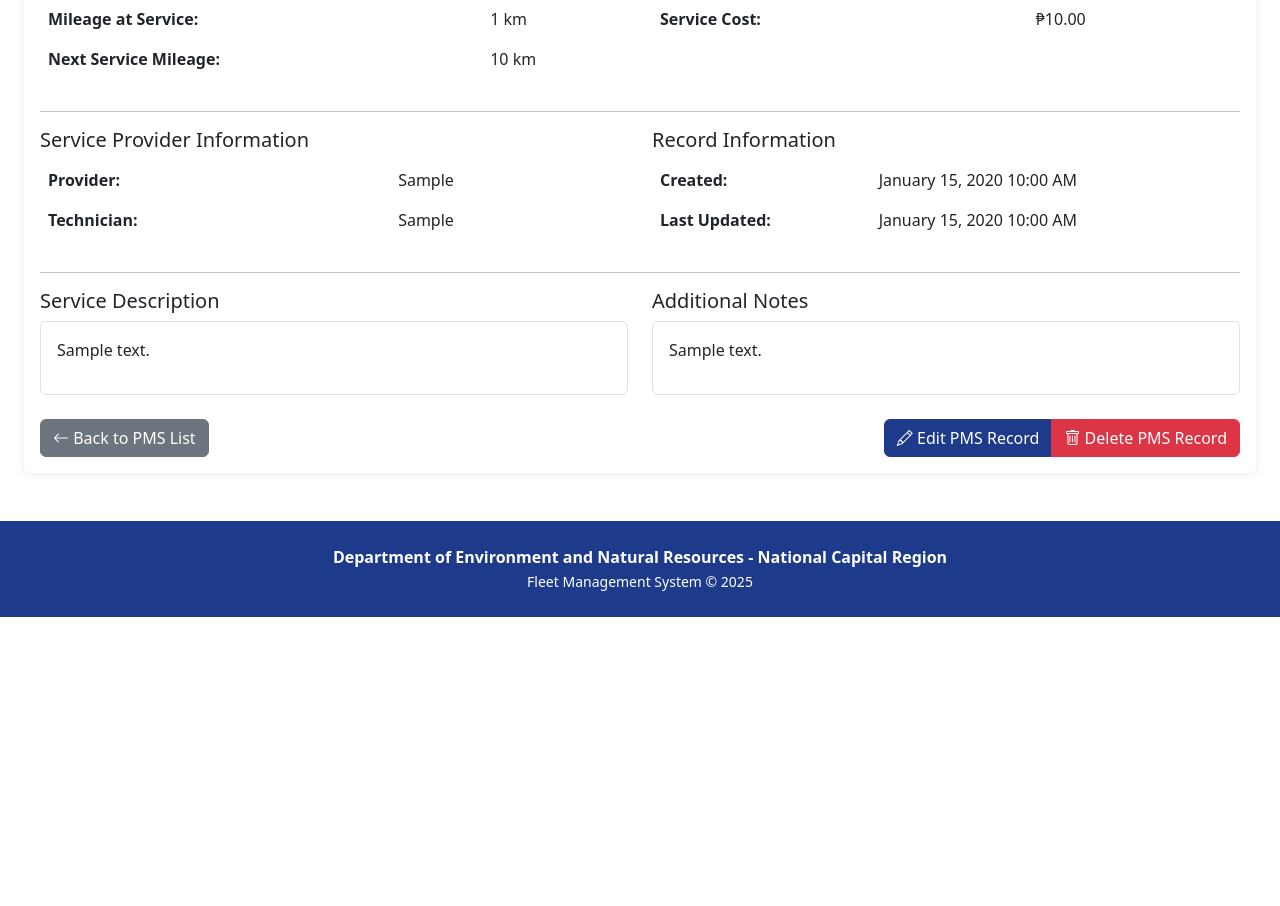
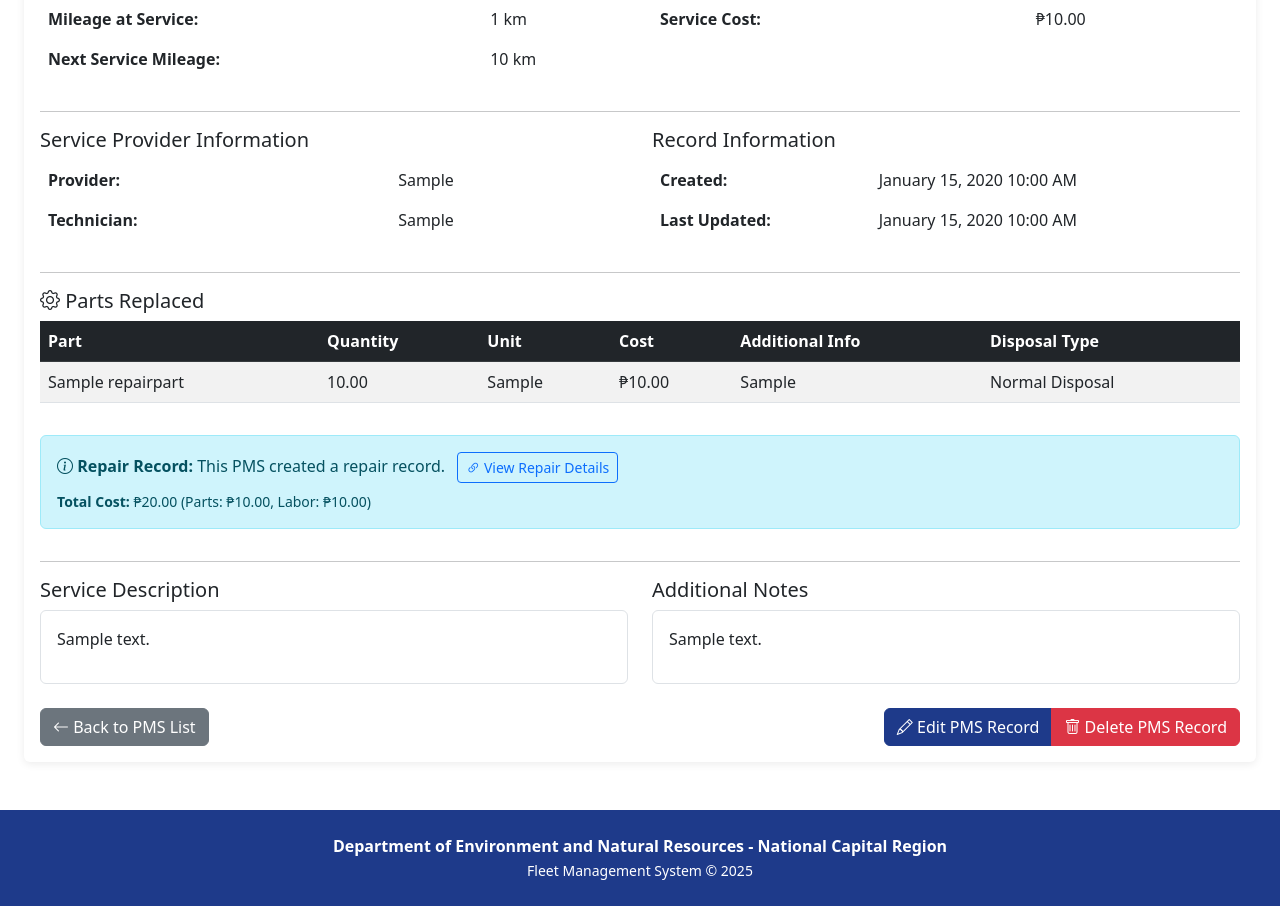
Before and after one commit to cursorprojects/DENR_NCR_FMS, a Django app: page /fleet/pms/1/ in a window 1280 px wide. Shown: the part 439-1345 px from the top of the page. Before the commit the page ends 1056 px from the top, so only its background shows below. Run offline with Django 4.2, Linux system fonts and the light colour scheme; a user stored in the database is signed in; tables that the repository leaves empty hold one stand-in row (values such as "Sample post"); parts of the project's set-up code (start-up, migrations or seed data) failed here and were passed over.

Commit message:
added pms

```diff
--- a/templates/core/pms_detail.html
+++ b/templates/core/pms_detail.html
@@ -167,6 +167,61 @@
                         </div>
                     </div>
 
+                    <!-- Parts Replaced and Repair Record -->
+                    {% if pms.repair %}
+                    <hr>
+                    <div class="row">
+                        <div class="col-12">
+                            <h5><i class="bi bi-gear"></i> Parts Replaced</h5>
+                            <div class="table-responsive">
+                                <table class="table table-striped table-hover">
+                                    <thead class="table-dark">
+                                        <tr>
+                                            <th>Part</th>
+                                            <th>Quantity</th>
+                                            <th>Unit</th>
+                                            <th>Cost</th>
+                                            <th>Additional Info</th>
+                                            <th>Disposal Type</th>
+                                        </tr>
+                                    </thead>
+                                    <tbody>
+                                        {% for part_item in pms.repair.part_items.all %}
+                                        <tr>
+                                            <td>{{ part_item.part.name|default:"-" }}</td>
+                                            <td>{{ part_item.quantity|floatformat:2 }}</td>
+                                            <td>{{ part_item.unit|default:"-" }}</td>
+                                            <td>{{ part_item.cost|currency }}</td>
+                                            <td>{{ part_item.additional_info|default:"-" }}</td>
+                                            <td>{{ part_item.get_disposal_type_display }}</td>
+                                        </tr>
+                                        {% empty %}
+                                        <tr>
+                                            <td colspan="6" class="text-center text-muted">No parts replaced</td>
+                                        </tr>
+                                        {% endfor %}
+                                    </tbody>
+                                </table>
+                            </div>
+
+                            <!-- Link to Repair Record -->
+                            <div class="alert alert-info mt-3">
+                                <strong><i class="bi bi-info-circle"></i> Repair Record:</strong>
+                                This PMS created a repair record.
+                                <a href="{% url 'repair_detail' pms.repair.id %}" class="btn btn-sm btn-outline-primary ms-2">
+                                    <i class="bi bi-link-45deg"></i> View Repair Details
+                                </a>
+                                {% if pms.repair.cost or pms.repair.labor_cost %}
+                                <br><small class="mt-2 d-block">
+                                    <strong>Total Cost:</strong> {{ pms.repair.total_cost|currency }}
+                                    (Parts: {{ pms.repair.cost|currency }}, Labor: {{ pms.repair.labor_cost|currency }})
+                                </small>
+                                {% endif %}
+                            </div>
+                        </div>
+                    </div>
+                    {% endif %}
+
                     <!-- Description and Notes -->
                     {% if pms.description or pms.notes %}
                     <hr>
```
